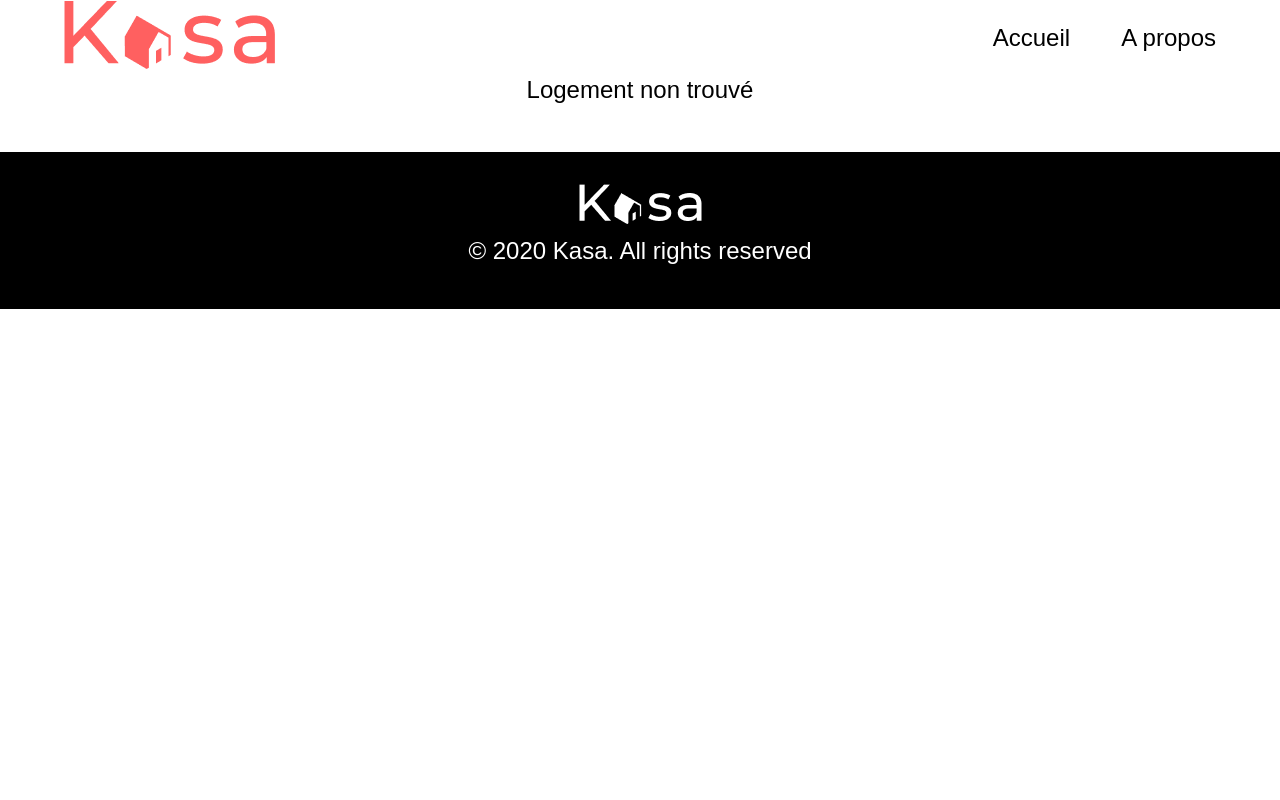
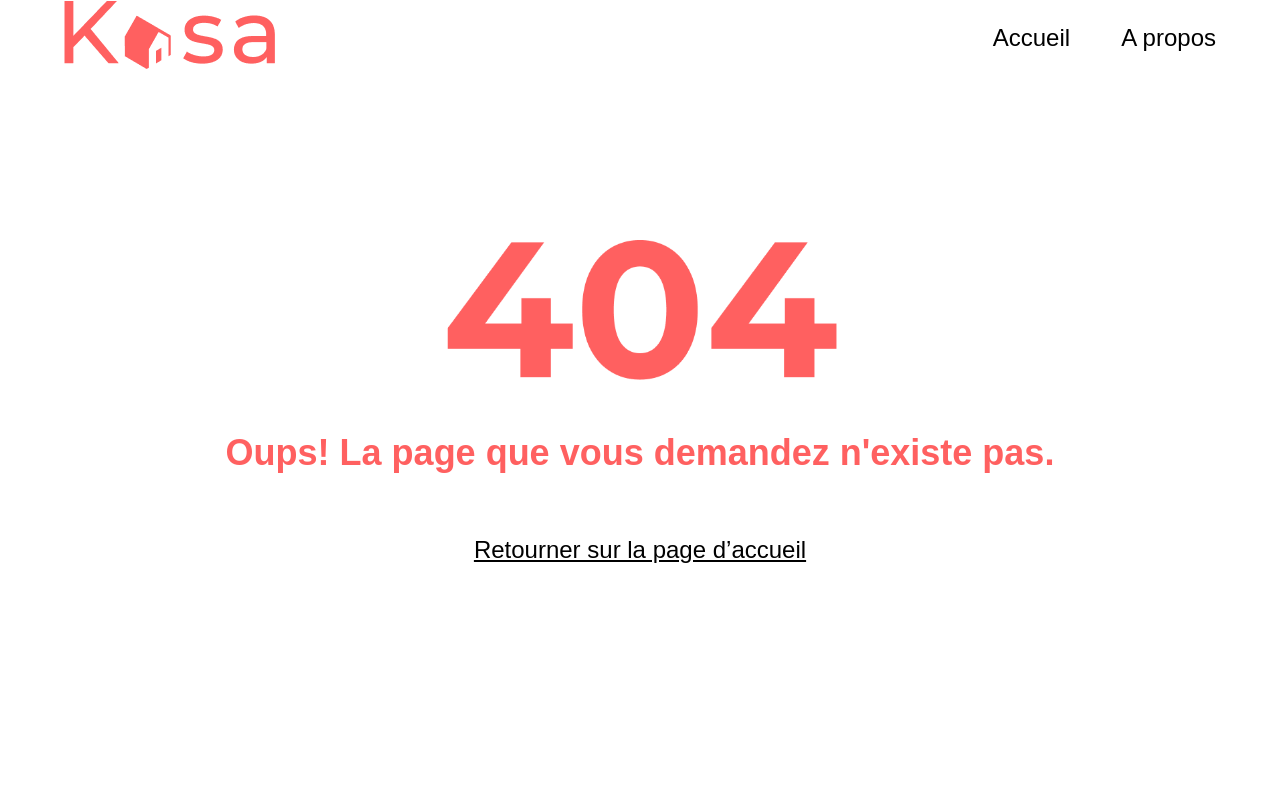
Before and after one commit to Azherak/kasa, a React (Create React App) app: page /logements/1 in a window 1280 px wide. Shown: the top 800 px of the page. Built offline with nearby package versions, Linux system fonts and the light colour scheme; the HTML template or start-up script is replaced by a standard one.

Commit message:
fix code structure
- pages ajouté
-components séparés
-routes refaites
-suppression des imports inutiles
-redirection error

```diff
--- a/src/components/Logements/Carousel/index.jsx
+++ b/src/components/Carousel/index.jsx
@@ -1,8 +1,6 @@
 import React, { useState } from 'react';
-import "../../../data.json";
-import iconBack from "../../../assets/arrow_back.png";
-import iconForward from "../../../assets/arrow_forward.png";
-import "../../../style/index.css";
+import iconBack from "../../assets/arrow_back.png";
+import iconForward from "../../assets/arrow_forward.png";
 
 function ImageCarousel({ pictures }) {
   const [currentImageIndex, setCurrentImageIndex] = useState(0);
--- a/src/components/About/InfoBox/index.jsx
+++ b/src/components/InfoBox/index.jsx
@@ -1,6 +1,5 @@
 import React, { useState } from "react";
-import "../../../style/index.css";
-import Chevron from "../../../assets/Vector.png";
+import Chevron from "../../assets/Vector.png";
 
 function InfoBox({ word, explanation }) {
   const [isOpen, setIsOpen] = useState(false);
--- a/src/components/Logements/Rating/index.jsx
+++ b/src/components/Rating/index.jsx
@@ -1,8 +1,6 @@
 import React from "react";
-import star from "../../../assets/star.png";
-import starRed from "../../../assets/starRed.png";
-import "../../../data.json";
-import "../../../style/index.css";
+import star from "../../assets/star.png";
+import starRed from "../../assets/starRed.png";
 
 function Rating({ rating }){
     let stars = [];
--- a/src/components/Home/Square/index.jsx
+++ b/src/components/Square/index.jsx
@@ -1,6 +1,4 @@
 import React from "react";
-import "../../../data.json";
-import "../../../style/index.css";
 import { Link } from "react-router-dom";
 
 const Square = ({ item }) => {
--- a/src/components/Home/container/index.jsx
+++ b/src/components/container/index.jsx
@@ -1,7 +1,7 @@
 import React from "react";
-import data from "../../../data.json";
-import Square from "../Square";
-import "../../../style/index.css";
+import data from "../../data.json";
+import Square from "../Square/index.jsx";
+
 
 function Conteneur(){
     return(
--- a/src/components/About/index.jsx
+++ b/src/pages/About/index.jsx
@@ -1,7 +1,6 @@
 import React from "react";
 import img from "../../assets/AboutFond.png";
-import "../../style/index.css";
-import InfoBox from "./InfoBox";
+import InfoBox from "../../components/InfoBox/index.jsx";
 
 function About(){
     return(
--- a/src/components/Error/index.jsx
+++ b/src/pages/Error/index.jsx
@@ -1,7 +1,6 @@
 import React from "react";
 import img from "../../assets/404.png";
 import { Link } from "react-router-dom";
-import "../../style/index.css";
 
 function Error(){
     return(
--- a/src/components/Home/index.jsx
+++ b/src/pages/Home/index.jsx
@@ -1,7 +1,6 @@
 import React from "react";
-import "../../style/index.css";
 import img from "../../assets/HomeFond.png";
-import Conteneur from "./container";
+import Conteneur from "../../components/container/index.jsx";
 
 function Home(){
     return(
--- a/src/components/Logements/index.jsx
+++ b/src/pages/Logements/index.jsx
@@ -1,15 +1,15 @@
 import { useParams } from 'react-router-dom';
-import InfoBox from "../About/InfoBox/index";
+import InfoBox from "../../components/InfoBox/index";
 import data from "../../data.json";
-import ImageCarousel from "./Carousel/index.jsx";
-import "../../style/index.css";
-import Rating from './Rating/index.jsx';
+import ImageCarousel from "../../components/Carousel/index.jsx";
+import Rating from '../../components/Rating/index.jsx';
+import Error from '../Error/index.jsx';
 
 function Logements(){
     const {id} = useParams();
     const logement = data.find(item => item.id === id);
     if (!logement) {
-        return <div>Logement non trouvé</div>;
+        return <Error/>;
     }
     return(
         <div className='logements'>
```
Also changed, not shown: src/App.js (+6 -6 lines), src/pages/Footer/index.jsx (renamed from src/components/Footer/index.jsx), src/pages/Header/index.jsx (renamed from src/components/Header/index.jsx).
